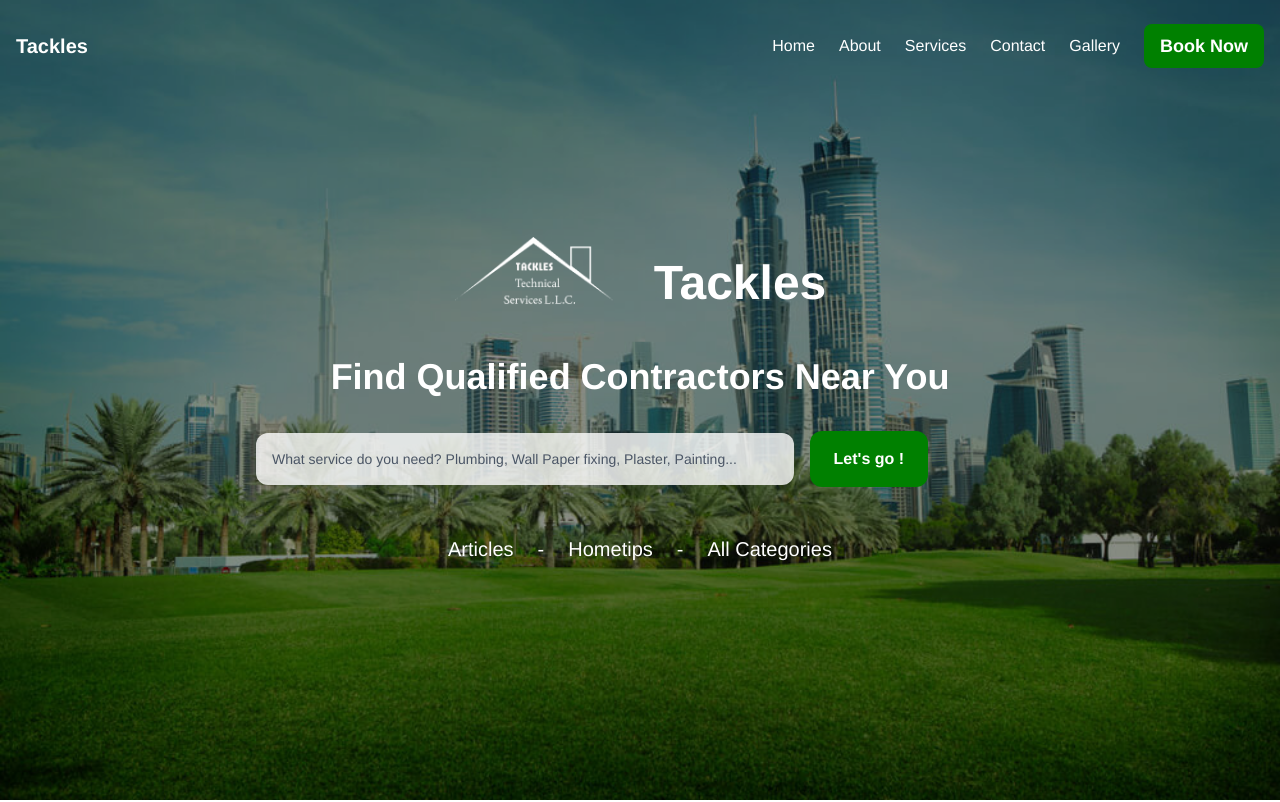
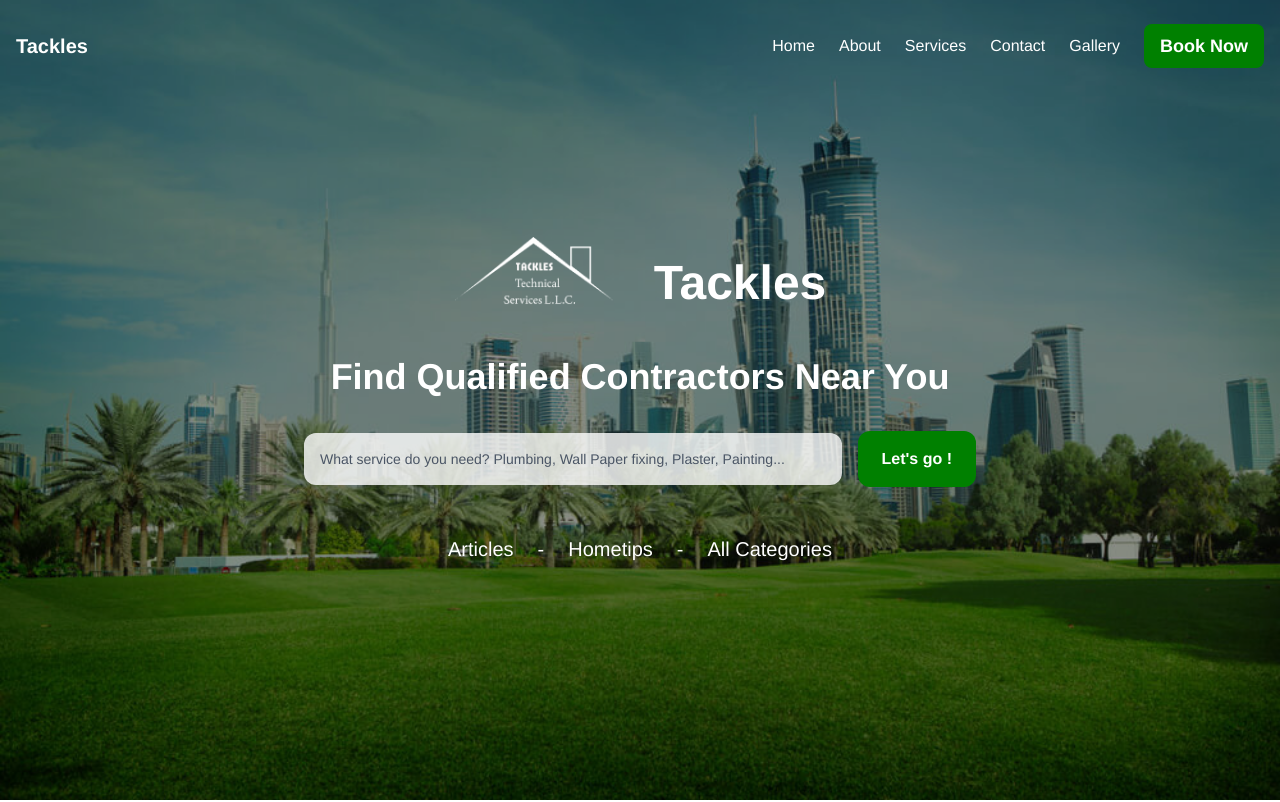
Before and after one commit to MihailoTerzic/Tackles, a Next.js app: page / in a window 1280 px wide. Shown: the top 802 px of the page. Built offline with nearby package versions, Linux system fonts and the light colour scheme.

Commit message:
hero section centering

```diff
--- a/app/(home)/Hero.js
+++ b/app/(home)/Hero.js
@@ -30,7 +30,7 @@
         </h2>
 
         {/* Search form */}
-        <form className="w-full max-w-3xl flex flex-col sm:flex-row items-center gap-4 ">
+        <form className="w-full max-w-3xl flex flex-col sm:flex-row items-center justify-center gap-4 ">
         <input
   type="text"
   placeholder="What service do you need? Plumbing, Wall Paper fixing, Plaster, Painting..."
```
